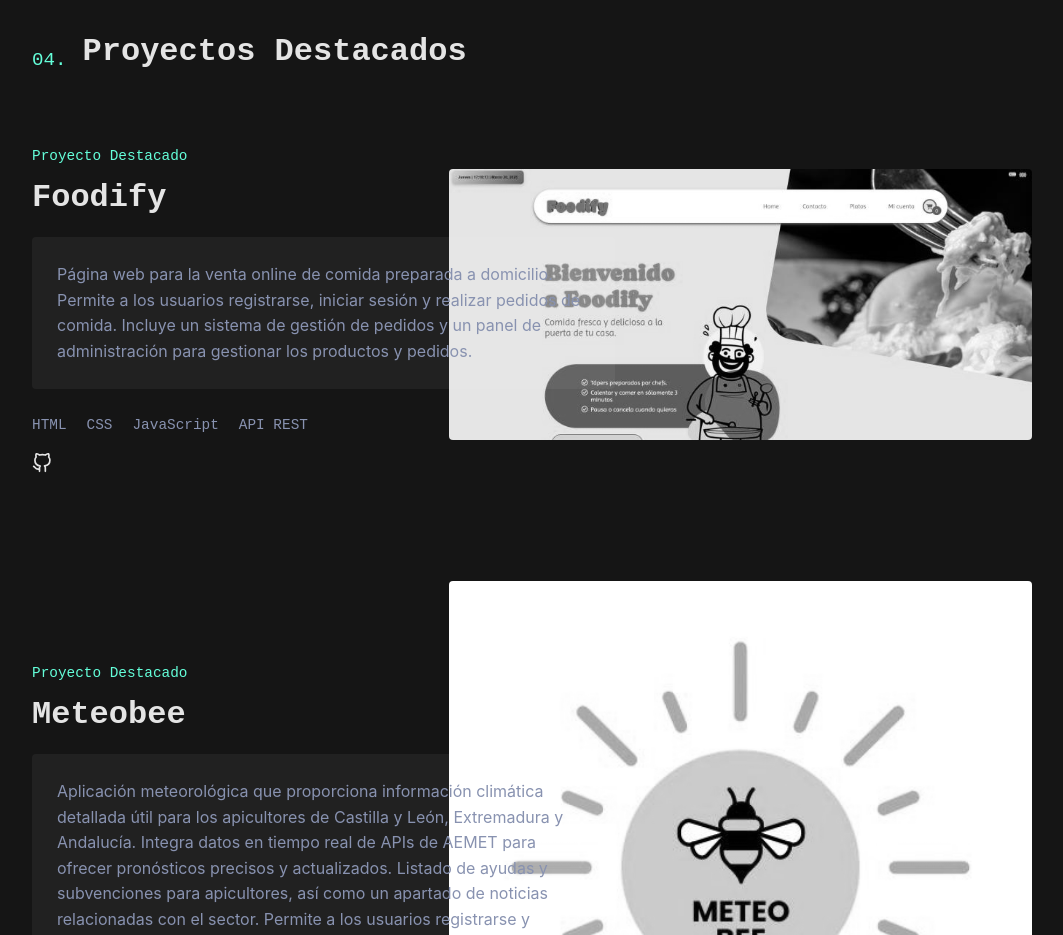
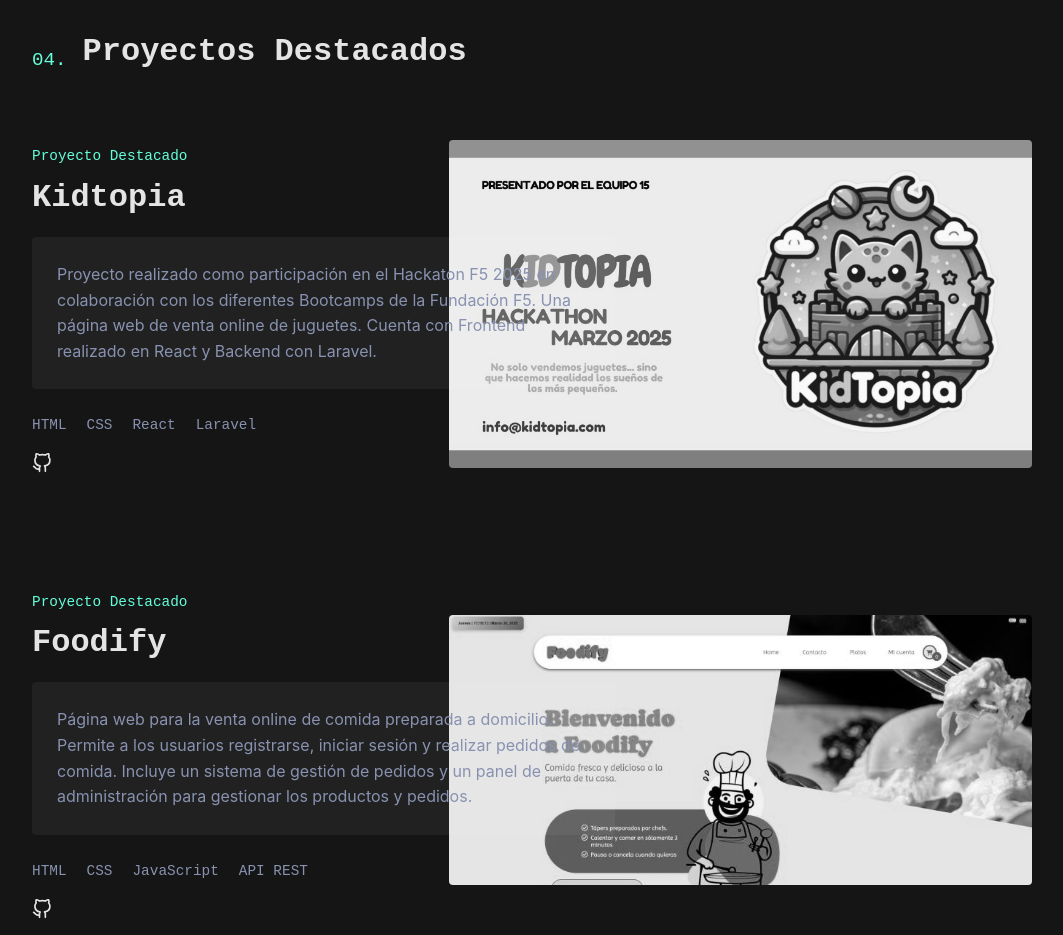
Before and after one commit to igoribon/Portfolio, a Vue app: page / in a window 1280 px wide. Shown: the part 2360-3295 px from the top of the page, without its empty margins (108-1171 px from the left). Built offline with nearby package versions, Linux system fonts and the light colour scheme.

Commit message:
kidtopia

```diff
--- a/src/components/Projects.vue
+++ b/src/components/Projects.vue
@@ -5,6 +5,35 @@
       <h2>Proyectos Destacados</h2>
     </div>
     <div class="projects-grid">
+      <article class="project-card">
+        <div class="project-content">
+          <div class="project-overline">Proyecto Destacado</div>
+          <h3 class="project-title">
+            <a href="https://github.com/igoribon/fronted-Kidtopia" target="_blank" rel="noopener noreferrer">Kidtopia</a>
+          </h3>
+          <div class="project-description">
+            <p>
+              Proyecto realizado como participación en el Hackaton F5 2025 en colaboración con los diferentes Bootcamps de la Fundación F5. Una página web de venta online de juguetes. Cuenta con Frontend realizado en React y Backend con Laravel.
+            </p>
+          </div>
+          <ul class="project-tech-list">
+            <li>HTML</li>
+            <li>CSS</li>
+            <li>React</li>
+            <li>Laravel</li>
+          </ul>
+          <div class="project-links">
+            <a href="https://github.com/igoribon/fronted-Kidtopia" target="_blank" rel="noopener noreferrer" aria-label="GitHub Link">
+              <svg xmlns="http://www.w3.org/2000/svg" role="img" viewBox="0 0 24 24" fill="none" stroke="currentColor" stroke-width="2" stroke-linecap="round" stroke-linejoin="round" class="feather feather-github"><path d="M9 19c-5 1.5-5-2.5-7-3m14 6v-3.87a3.37 3.37 0 0 0-.94-2.61c3.14-.35 6.44-1.54 6.44-7A5.44 5.44 0 0 0 20 4.77 5.07 5.07 0 0 0 19.91 1S18.73.65 16 2.48a13.38 13.38 0 0 0-7 0C6.27.65 5.09 1 5.09 1A5.07 5.07 0 0 0 5 4.77a5.44 5.44 0 0 0-1.5 3.78c0 5.42 3.3 6.61 6.44 7A3.37 3.37 0 0 0 9 18.13V22"></path></svg>
+            </a>
+          </div>
+        </div>
+        <div class="project-image">
+          <img src="../assets/images/kidtopia.jpg" alt="Screenshot de Foodify" />
+        </div>
+      </article>
+
+
       <article class="project-card">
         <div class="project-content">
           <div class="project-overline">Proyecto Destacado</div>
```
Also changed, not shown: src/assets/images/Kidtopia.jpg (added).
